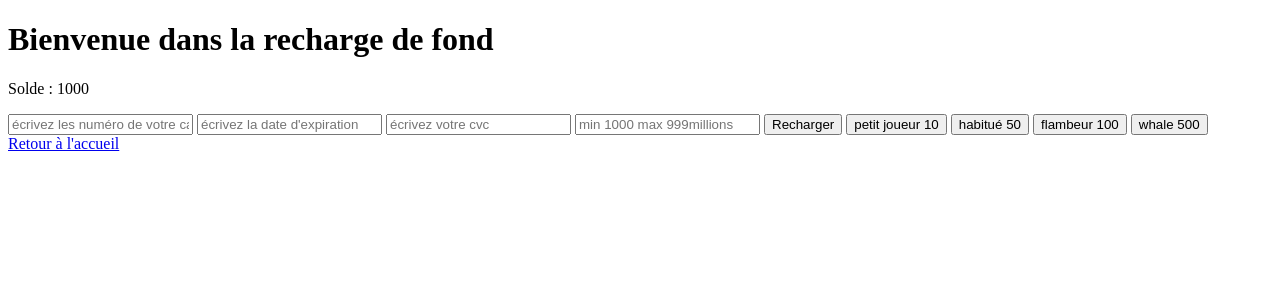
After one commit to moi9992/casino, a Flask app: page /recharger in a window 1280 px wide. The commit adds this page. Shown: the top 300 px of the page. Run offline with Flask 3, Linux system fonts and the light colour scheme.

Commit message:
Page de recharge fictive : packs, montant libre, vérification Luhn, expiration et CVC

```diff
--- a/app.py
+++ b/app.py
@@ -5,19 +5,20 @@ from dotenv import load_dotenv
 from flask import Flask, redirect, render_template, request, session, url_for
 
 import baccarat
+import bingo
 import blackjack
-import bingo
 import caribbean_stud
 import craps
 import crash
 import keno
 import machine_a_sous
 import mine
+import plus_ou_moins
+import paiement
 import roue_fortune
 import roulette
 import sic_bo
 import video_poker
-import plus_ou_moins
 from cartes import créer_paquet
 from portefeuille import charger_solde, sauvegarder_solde
 
@@ -777,5 +778,43 @@ def page_blackjack():
     )
 
 
+@app.route("/recharger", methods=["GET", "POST"])
+def page_recharger():
+    message = session.pop("message", None)
+    solde = charger_solde()
+    if request.method == "POST":
+        numero = request.form.get("numero", "")
+        expiration = request.form.get("expiration", "")
+        cvc = request.form.get("cvc", "")
+        if not paiement.verifier_luhn(numero):
+            message = "numéro de la carte invalide"
+        elif not paiement.verifier_expiration(expiration):
+            message = "date d'expiration invalide"
+        elif not paiement.verifier_cvc(cvc):
+            message = "cvc invalide"
+        else:
+            pack = request.form.get("pack", "")
+            if pack in paiement.PACKS:
+                montant = paiement.PACKS[pack]
+            else:
+                try:
+                    montant = int(request.form.get("montant", ""))
+                    if montant < paiement.MONTANT_MIN or montant > paiement.MONTANT_MAX:
+                        message = "erreur de montant"
+                        montant = None
+                except ValueError:
+                    message = "erreur de montant"
+                    montant = None
+            if montant is not None:
+                solde += montant
+                sauvegarder_solde(solde)
+                message = f"recharge de {montant} crédit effectuer"
+        session["message"] = message
+        return redirect(url_for("page_recharger"))
+    return render_template(
+        "recharger.html", solde=solde, message=message, packs=paiement.PACKS
+    )
+
+
 if __name__ == "__main__":
     app.run(debug=True)
--- /dev/null
+++ b/paiement.py
@@ -0,0 +1,43 @@
+from datetime import date
+
+PACKS = {"petit joueur": 10, "habitué": 50, "flambeur": 100, "whale": 500}
+MONTANT_MAX = 999_999_999
+MONTANT_MIN = 1_000
+
+
+def verifier_cvc(cvc):
+    return cvc.isdigit() and len(cvc) == 3
+
+
+def verifier_expiration(expiration):
+    if len(expiration) != 5 or expiration[2] != "/":
+        return False
+    mois, annee = expiration.split("/")
+    if not mois.isdigit() or not annee.isdigit():
+        return False
+    mois = int(mois)
+    annee = int(annee)
+    if mois < 1 or mois > 12:
+        return False
+    aujourdhui = date.today()
+    annee += 2000
+    if annee < aujourdhui.year:
+        return False
+    return not (
+        mois < aujourdhui.month and annee == aujourdhui.year
+    )  # expirée si c'est l'année en cours mais un mois déjà passé
+
+
+def verifier_luhn(numero):
+    if not numero.isdigit() or len(numero) != 16:
+        return False
+    chiffres = numero[::-1]
+    total = 0
+    for i in range(len(chiffres)):
+        chiffre = int(chiffres[i])
+        if i % 2 == 1:
+            chiffre = chiffre * 2
+            if chiffre > 9:
+                chiffre -= 9
+        total += chiffre
+    return total % 10 == 0
--- a/templates/accueil.html
+++ b/templates/accueil.html
@@ -23,6 +23,7 @@
         <li><a href="/video-poker">Video poker</a></li>
         <li><a href="/caribbean-stud">Caribbean stud</a></li>
         <li><a href="/blackjack">Blackjack</a></li>
+        <li><a href="/recharger">Recharger</a></li>
     </ul>
 </body>
 </html>
--- /dev/null
+++ b/templates/recharger.html
@@ -0,0 +1,28 @@
+<!DOCTYPE html>
+<html lang="fr">
+<head>
+    <meta charset="UTF-8">
+    <meta name="viewport" content="width=device-width, initial-scale=1.0">
+    <title>Recharger</title>
+</head>
+<body>
+    <h1>Bienvenue dans la recharge de fond</h1>
+    <p>Solde : {{ solde }}</p>
+    <form action="" method="post">
+        <input type="text" name="numero" placeholder="écrivez les numéro de votre carte">
+        <input type="text" name="expiration" placeholder="écrivez la date d'expiration">
+        <input type="text" name="cvc" placeholder="écrivez votre cvc">
+        <input type="number" name="montant" placeholder="min 1000 max 999millions">
+        <button>Recharger</button>
+        {% for nom, prix in packs.items() %}
+        <button name="pack" value="{{nom}}">{{nom}} {{prix}}</button>
+        {% endfor %}
+    </form>
+
+    {% if message %}
+        <p>{{ message }}</p>
+    {% endif %}
+
+    <a href="/">Retour à l'accueil</a>
+</body>
+</html>
```
